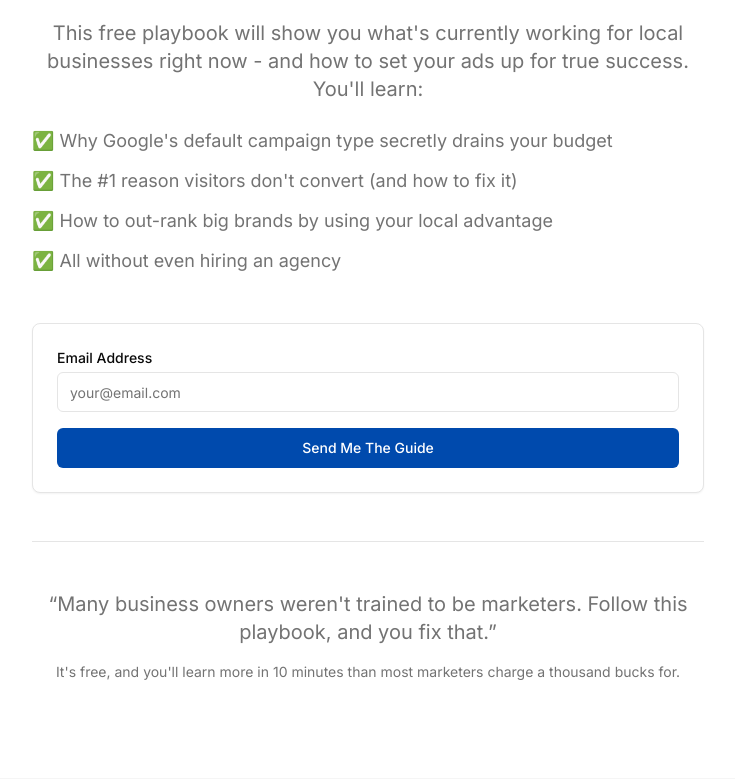
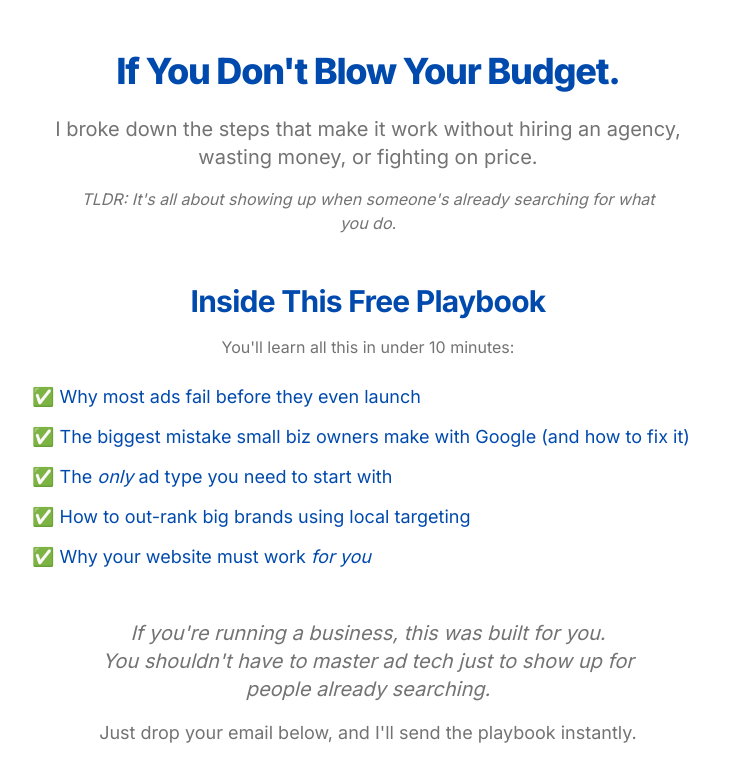
Before and after one commit to AliTheFlop/ASResults, a Next.js app: page /free-ebook in a window 1280 px wide. Shown: the part 261-1040 px from the top of the page, without its empty margins (272-1007 px from the left). Built offline with nearby package versions, Linux system fonts and the light colour scheme.

Commit message:
Updated landing page

```diff
--- a/app/free-ebook/page.jsx
+++ b/app/free-ebook/page.jsx
@@ -2,42 +2,82 @@ import EbookForm from "@/components/sections/EbookForm";
 
 export default function EbookLanding() {
     return (
-        <div className="container mx-auto py-12 px-4 md:px-6 lg:py-24">
+        <div className="container mx-auto py-16 px-4 md:px-8 lg:py-24">
             <div className="mx-auto max-w-4xl">
+                {/* Headline */}
                 <div className="text-center mb-12">
-                    <h1 className="text-4xl md:text-5xl font-bold tracking-tight mb-6 text-[#004aad]">
-                        Here&apos;s How To Improve Your Google Ads Today.
+                    <h1 className="text-4xl md:text-5xl font-extrabold tracking-tight leading-tight mb-6 text-[#004aad]">
+                        Google Ads Are a Goldmine for Local Businesses...
+                        <br className="hidden md:block" />
+                        <br className="hidden md:block" />
+                        <span className="text-3xl md:text-4xl">
+                            If You Don&apos;t Blow Your Budget.
+                        </span>
                     </h1>
 
-                    <p className="text-xl text-muted-foreground max-w-2xl mx-auto mb-6">
-                        This free playbook will show you what&apos;s currently
-                        working for local businesses right now - and how to set
-                        your ads up for true success. You&apos;ll learn:
+                    <p className="text-lg md:text-xl text-muted-foreground max-w-2xl mx-auto mb-4">
+                        I broke down the steps that make it work without hiring
+                        an agency, wasting money, or fighting on price.
                     </p>
-                    <ul className="text-left text-lg text-muted-foreground max-w-2xl mx-auto space-y-3 text-[#004aad]">
+
+                    <p className="text-base text-muted-foreground max-w-xl mx-auto italic mb-8">
+                        TLDR: It&apos;s all about showing up when someone&apos;s
+                        already searching for what you do.
+                    </p>
+                </div>
+
+                {/* What&apos;s Inside */}
+                <div className="text-center mb-12">
+                    <h3 className="text-2xl md:text-3xl font-bold tracking-tight text-[#004aad] mb-4">
+                        Inside This Free Playbook
+                    </h3>
+                    <p className="text-base text-muted-foreground max-w-xl mx-auto mb-6">
+                        You&apos;ll learn all this in under 10 minutes:
+                    </p>
+                    <ul className="text-left text-lg max-w-2xl mx-auto space-y-3 text-[#004aad]">
+                        <li>✅ Why most ads fail before they even launch</li>
                         <li>
-                            ✅ Why Google&apos;s default campaign type secretly
-                            drains your budget
+                            ✅ The biggest mistake small biz owners make with
+                            Google (and how to fix it)
                         </li>
                         <li>
-                            ✅ The #1 reason visitors don&apos;t convert (and
-                            how to fix it)
+                            ✅ The <span className="italic">only</span> ad type
+                            you need to start with
                         </li>
                         <li>
-                            ✅ How to out-rank big brands by using your local
-                            advantage
+                            ✅ How to out-rank big brands using local targeting
                         </li>
-                        <li>✅ All without even hiring an agency</li>
+                        <li>
+                            ✅ Why your website must work{" "}
+                            <span className="italic">for you</span>
+                        </li>
                     </ul>
                 </div>
 
-                <div className="max-w-2xl mx-auto mb-12">
+                {/* Emotional Reassurance */}
+                <div className="text-center mb-12">
+                    <p className="text-xl text-muted-foreground max-w-xl mx-auto italic mb-4">
+                        If you&apos;re running a business, this was built for
+                        you.
+                        <br />
+                        You shouldn&apos;t have to master ad tech just to show
+                        up for people already searching.
+                    </p>
+                    <p className="text-lg text-muted-foreground max-w-xl mx-auto">
+                        Just drop your email below, and I&apos;ll send the
+                        playbook instantly.
+                    </p>
+                </div>
+
+                {/* Form */}
+                <div className="max-w-2xl mx-auto mb-16">
                     <EbookForm />
                 </div>
 
-                <div className="text-center max-w-2xl mx-auto border-t pt-12">
-                    <p className="text-xl text-muted-foreground mb-4">
-                        “Many business owners weren&apos;t trained to be
+                {/* Quote */}
+                <div className="text-center max-w-2xl mx-auto border-t pt-10">
+                    <p className="text-xl text-muted-foreground mb-4 font-medium">
+                        “Most business owners weren&apos;t trained to be
                         marketers. Follow this playbook, and you fix that.”
                     </p>
                     <p className="text-sm text-muted-foreground">
```
